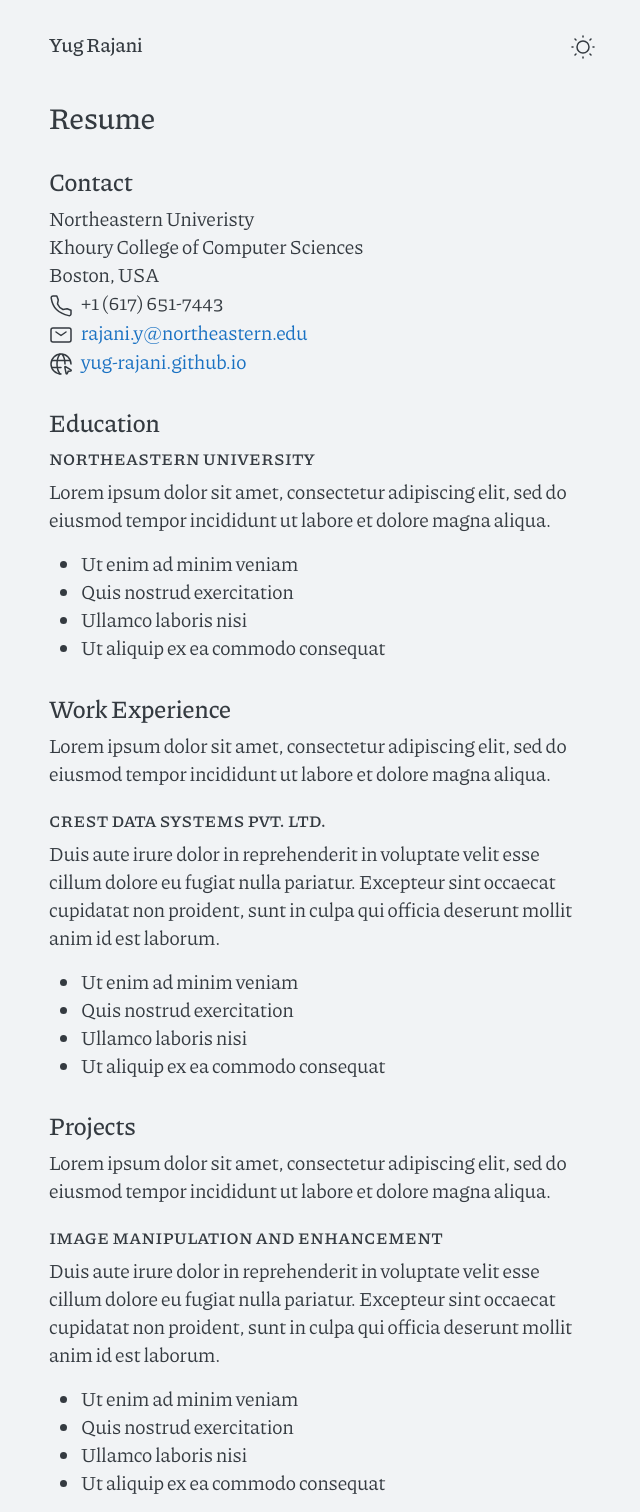
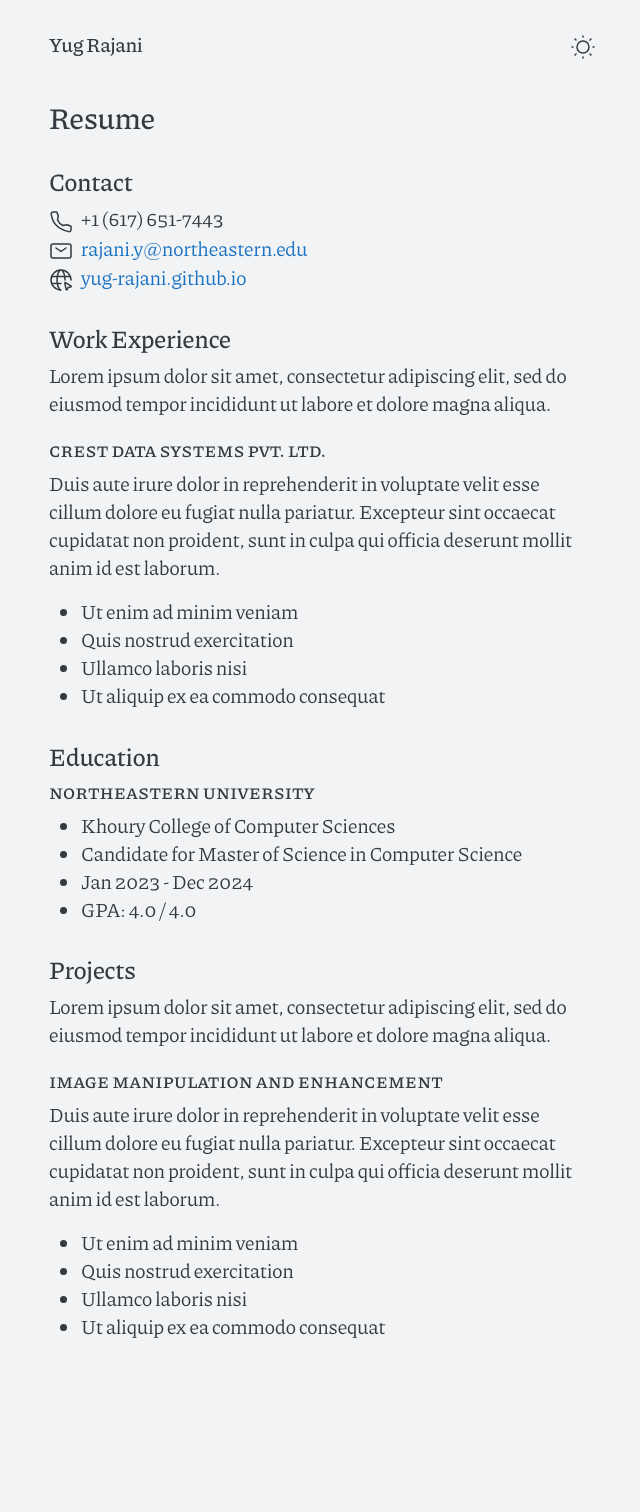
Before and after one commit to yug-rajani/yug-rajani.github.io, a Jekyll site: the page built from cv.md, in a window 1280 px wide. Shown: the whole page, without its empty margins (318-958 px from the left). Built offline with Jekyll 4.4.1, drawn with Linux system fonts in a browser that asks for light colours; after the commit the page ends 1356 px from its top, so only the background shows below that.

Commit message:
Try adding education

```diff
--- a/_includes/contact.html
+++ b/_includes/contact.html
@@ -1,9 +1,9 @@
 <div class="contact">
   <h2>Contact</h2>
   <ul>
-    <li>Northeastern Univeristy</li>
+    <!-- <li>Northeastern Univeristy</li>
     <li>Khoury College of Computer Sciences</li>
-    <li>Boston, USA</li>
+    <li>Boston, USA</li> -->
     <!-- <li><span class="li-icon">{% include svg/pin-alt.svg %}</span><span>Foobar Hall 1.23</span></li> -->
     <li><span class="li-icon">{% include svg/phone.svg %}</span><span>+1 (617) 651-7443</span></li>
     <li><span class="li-icon">{% include svg/mail.svg %}</span><a
--- a/cv.md
+++ b/cv.md
@@ -6,17 +6,6 @@ title: Resume
 # Resume
 
 {% include contact.html %}
-
-## Education
-
-### Northeastern University
-
-Lorem ipsum dolor sit amet, consectetur adipiscing elit, sed do eiusmod tempor incididunt ut labore et dolore magna aliqua.
-
-* Ut enim ad minim veniam
-* Quis nostrud exercitation
-* Ullamco laboris nisi
-* Ut aliquip ex ea commodo consequat
 
 ## Work Experience
 
@@ -31,6 +20,14 @@ Duis aute irure dolor in reprehenderit in voluptate velit esse cillum dolore eu
 * Ullamco laboris nisi
 * Ut aliquip ex ea commodo consequat
 
+## Education
+### Northeastern University
+
+* Khoury College of Computer Sciences
+* Candidate for Master of Science in Computer Science
+* Jan 2023 - Dec 2024
+* GPA: 4.0 / 4.0
+
 ## Projects
 
 Lorem ipsum dolor sit amet, consectetur adipiscing elit, sed do eiusmod tempor incididunt ut labore et dolore magna aliqua.
```
Also changed, not shown: 1 other file.
